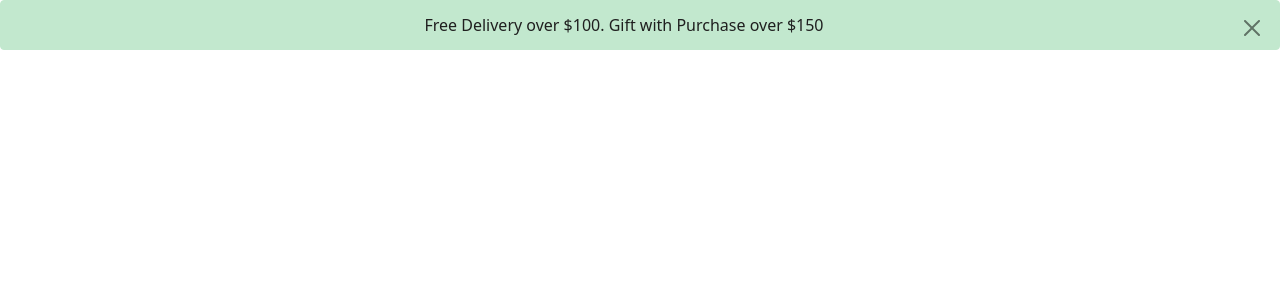
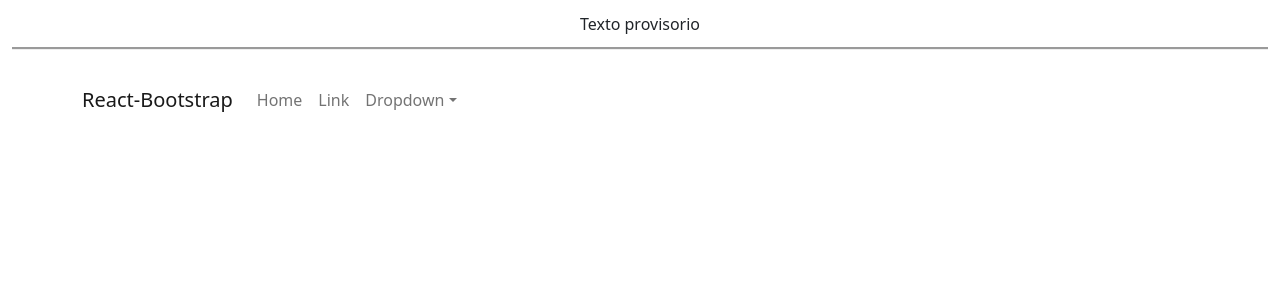
Before and after one commit to naniitevez/grupo3-react-proyect, a React (Create React App) app: page / in a window 1280 px wide. Shown: the top 300 px of the page. Built offline with nearby package versions, Linux system fonts and the light colour scheme.

Commit message:
Navbar resposive solved

```diff
--- a/src/App.js
+++ b/src/App.js
@@ -3,7 +3,7 @@ import MyNavbar from "./components/Navbar/MyNavbar";
 
 function App() {
   return (
-    <Container>
+    <Container fluid>
        <MyNavbar/>
     </Container>
   );
--- a/src/components/Navbar/MyNavbar.css
+++ b/src/components/Navbar/MyNavbar.css
@@ -10,9 +10,10 @@
     display: flex;
     justify-content: center;
     align-items: center;
-    background: green;
+    background: var(--white);
     width: 1280px;
     height: 50px;
+    border-bottom: groove;
 }
 
 /* Alert section */
@@ -32,3 +33,9 @@
 #to-close {
     padding: 1.2rem;
 }
+
+/*Navigation bar*/
+#navigationBar {
+    height: 100px;
+    background: var(--white);
+}
--- a/src/components/Navbar/MyNavbar.jsx
+++ b/src/components/Navbar/MyNavbar.jsx
@@ -1,13 +1,17 @@
-import './MyNavbar.css'
+import "./MyNavbar.css";
 import AlertNotice from "./AlertNotice";
 import NoticeSection from "./NoticeSection";
+import NavigationBar from "./NavigationBar/NavigationBar";
 
 const MyNavbar = () => {
   return (
-    <div id="navbar-row__container">
-        <AlertNotice/>
-        <NoticeSection/>
-    </div>
+    <>
+      <div id="navbar-row__container">
+        {/* <AlertNotice/> */}
+        <NoticeSection />
+      </div>
+      <NavigationBar/>
+    </>
   );
 };
 
--- /dev/null
+++ b/src/components/Navbar/NavigationBar/NavigationBar.jsx
@@ -0,0 +1,27 @@
+import {Navbar, Nav, Container, NavDropdown} from 'react-bootstrap'
+
+const NavigationBar = () => {
+    return (
+        <Navbar id="navigationBar" expand="lg">
+  <Container>
+    <Navbar.Brand href="#home">React-Bootstrap</Navbar.Brand>
+    <Navbar.Toggle aria-controls="basic-navbar-nav" />
+    <Navbar.Collapse id="basic-navbar-nav">
+      <Nav className="me-auto">
+        <Nav.Link href="#home">Home</Nav.Link>
+        <Nav.Link href="#link">Link</Nav.Link>
+        <NavDropdown title="Dropdown" id="basic-nav-dropdown">
+          <NavDropdown.Item href="#action/3.1">Action</NavDropdown.Item>
+          <NavDropdown.Item href="#action/3.2">Another action</NavDropdown.Item>
+          <NavDropdown.Item href="#action/3.3">Something</NavDropdown.Item>
+          <NavDropdown.Divider />
+          <NavDropdown.Item href="#action/3.4">Separated link</NavDropdown.Item>
+        </NavDropdown>
+      </Nav>
+    </Navbar.Collapse>
+  </Container>
+</Navbar>
+    )
+}
+
+export default NavigationBar
```
